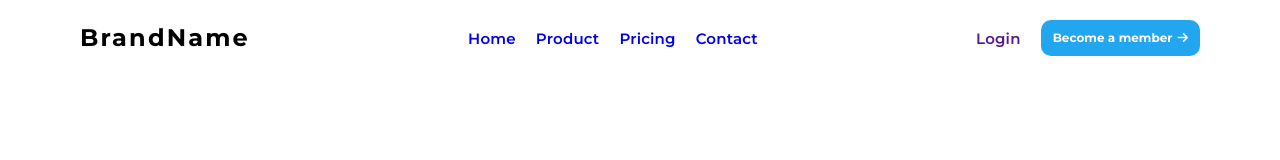
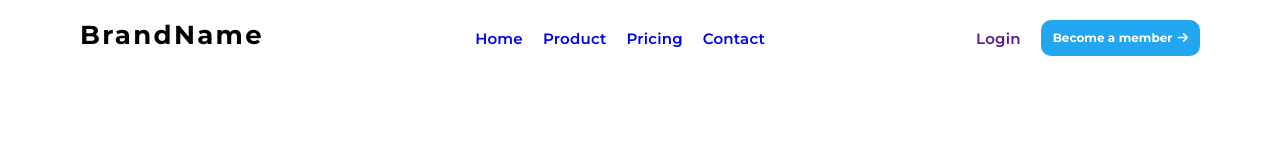
Before and after one commit to Inbach-Yassine/Business, a plain HTML site: page index.html in a window 1280 px wide. Drawn offline with Linux system fonts and the light colour scheme.

Commit message:
Creation of navbar

```diff
--- a/Css/index.css
+++ b/Css/index.css
@@ -22,12 +22,12 @@ body{
 }
 .navbar{
     display: flex;
-    align-items: center;
+    align-items: baseline;
     justify-content: space-between;
 }
 .navbar > h3{
     font-weight: 700;
-    font-size: 24px;
+    font-size: 26px;
     letter-spacing: 0.09em;
 }
 .navbar nav,
```
